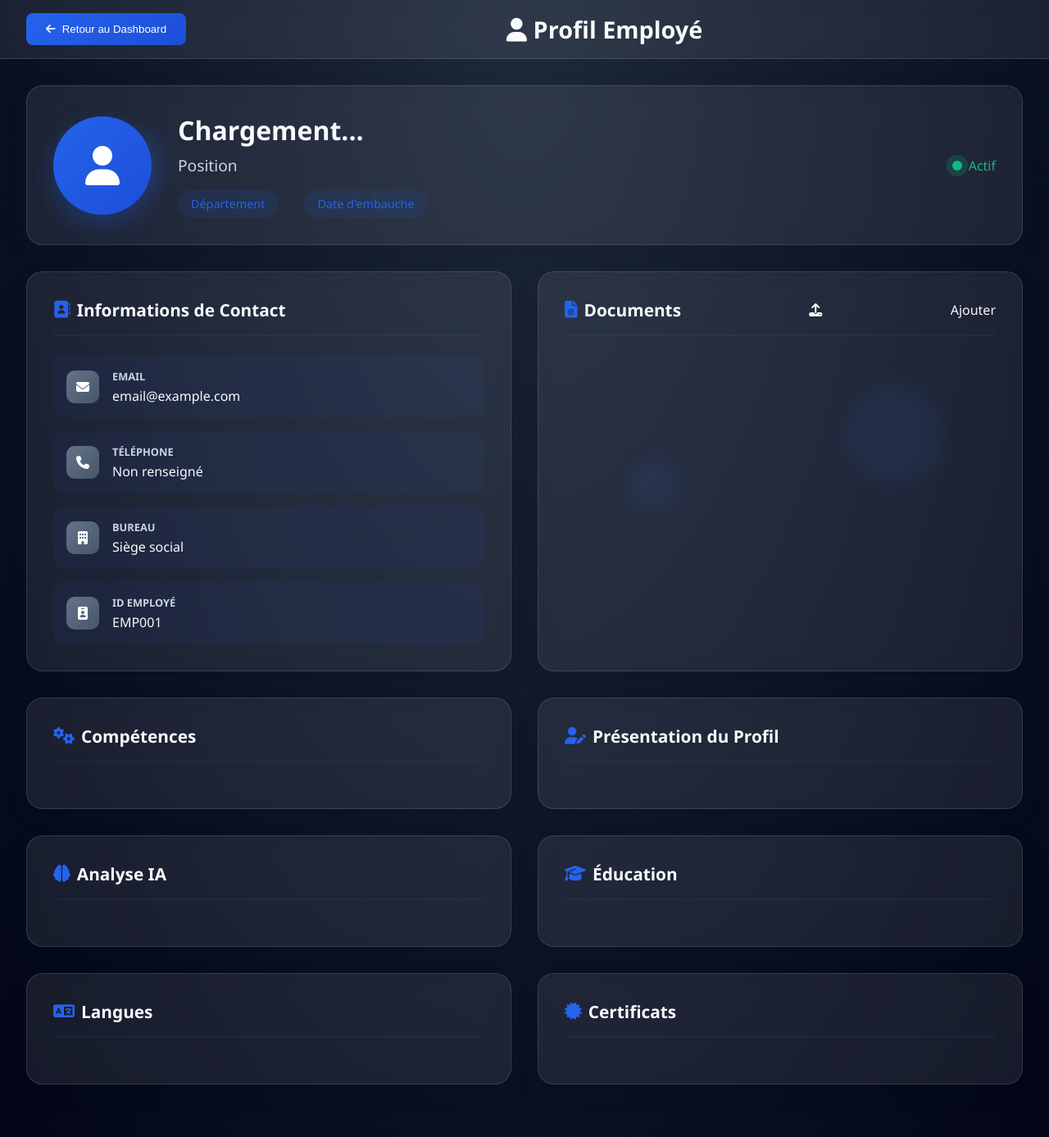
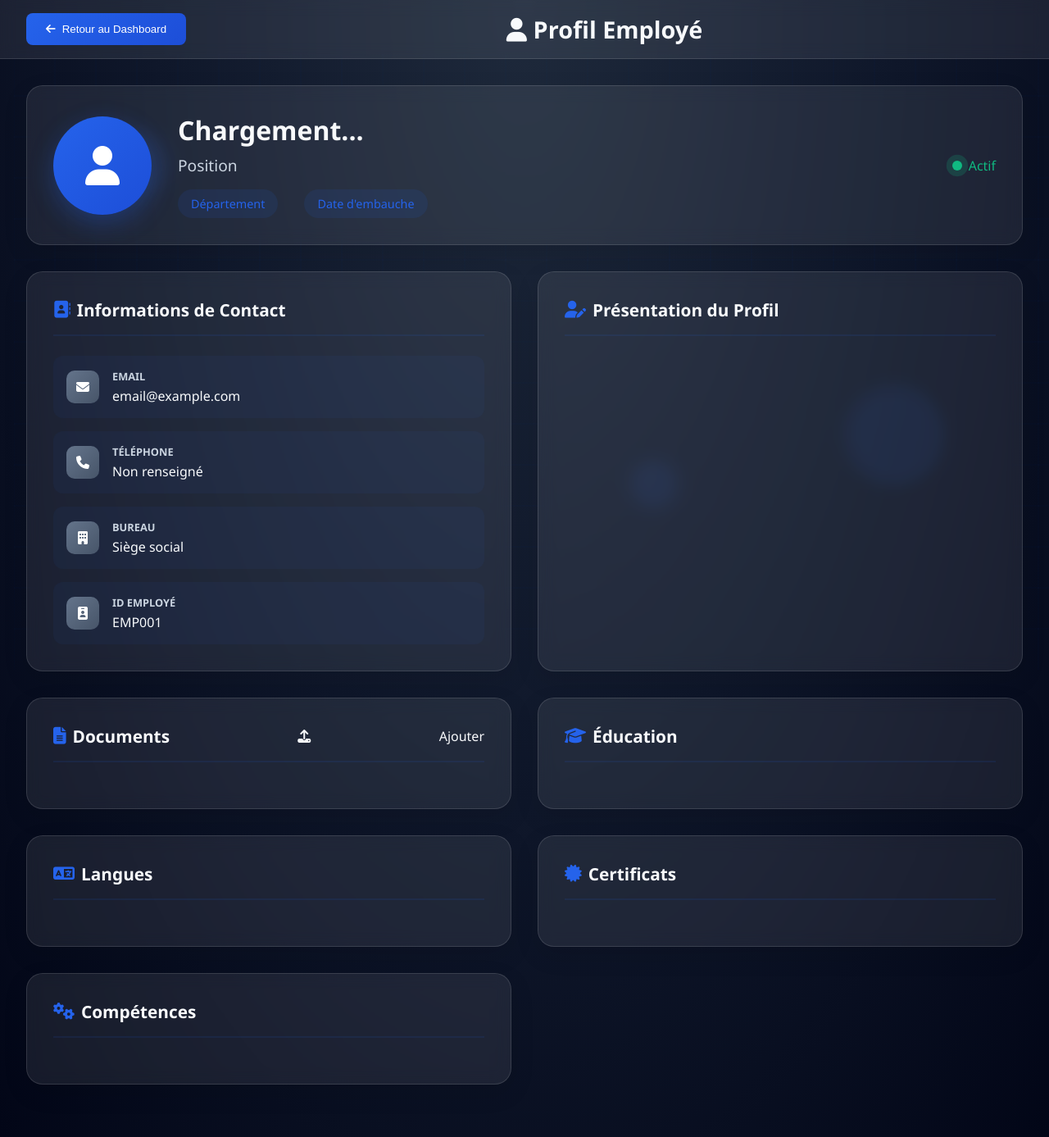
Before and after one commit to yassineXYSN/CV-Analyzer, a FastAPI app: page /employee-profile in a window 1280 px wide. Shown: the whole page at 82% size. Run offline with FastAPI, Linux system fonts and the light colour scheme.

Commit message:
commit sam7a

```diff
--- a/static/employee-profile/employee-profile.js
+++ b/static/employee-profile/employee-profile.js
@@ -71,11 +71,7 @@ avatar.textContent = `${firstInitial}${lastInitial}`
   // Profil et analyse IA
   document.getElementById("employeeProfileText").textContent = candidate.profile || "Aucune présentation disponible";
 
-  if (candidate.analyse) {
-    document.getElementById("employeeAnalysis").textContent = candidate.analyse;
-  } else {
-    document.getElementById("employeeAnalysis").textContent = "Aucune analyse IA disponible";
-  }
+
 
   // Compétences
   const skillsList = document.getElementById("employeeSkillsList");
@@ -534,7 +530,6 @@ async function loadEmployeeFromAPI(employeeId) {
       languages: e.languages || [],
       certificates: e.certificates || [],
       profile: e.profile || "",
-      analyse: e.analyse || ""
     }
 
     // Afficher TOUTES les données
@@ -613,7 +608,6 @@ function displayEmployeeDetails(employee) {
 
   // Profil et analyse
   document.getElementById("employeeProfileText").textContent = employee.profile || "Aucune présentation disponible";
-  document.getElementById("employeeAnalysis").textContent = employee.analyse || "Aucune analyse IA disponible";
 }
 
 function parseJsonSafe(value) {
--- a/templates/HR-dep/employee-profile.html
+++ b/templates/HR-dep/employee-profile.html
@@ -94,7 +94,12 @@
                     </div>
                 </div>
             </section>
-
+            <section class="profile-section">
+                <div class="section-header">
+                    <h3><i class="fas fa-user-edit"></i> Présentation du Profil</h3>
+                </div>
+                <p id="employeeProfileText" class="profile-paragraph"></p>
+            </section>
             <!-- Documents -->
             <section class="profile-section">
                 <div class="section-header">
@@ -107,26 +112,6 @@
 
 
                 </div>
-            </section>
-
-            <!-- Skills -->
-            <section class="profile-section">
-                <div class="section-header">
-                    <h3><i class="fas fa-cogs"></i> Compétences</h3>
-                </div>
-                <div class="skills-list" id="employeeSkillsList"></div>
-            </section>
-            <section class="profile-section">
-                <div class="section-header">
-                    <h3><i class="fas fa-user-edit"></i> Présentation du Profil</h3>
-                </div>
-                <p id="employeeProfileText" class="profile-paragraph"></p>
-            </section>
-            <section class="profile-section">
-                <div class="section-header">
-                    <h3><i class="fas fa-brain"></i> Analyse IA</h3>
-                </div>
-                <p id="employeeAnalysis" class="profile-paragraph"></p>
             </section>
            <!-- Éducation -->
                 <section class="profile-section">
@@ -151,6 +136,17 @@
                     </div>
                     <ul id="employeeCertificatesList" class="info-list"></ul>
                 </section>
+            <!-- Skills -->
+            <section class="profile-section">
+                <div class="section-header">
+                    <h3><i class="fas fa-cogs"></i> Compétences</h3>
+                </div>
+                <div class="skills-list" id="employeeSkillsList"></div>
+            </section>
+
+
+
+
 
         </div>
     </div>
```
Also changed, not shown: static/job-details/job-details.js (+5 -5 lines). Lines whose indentation alone changed are shown as unchanged.
